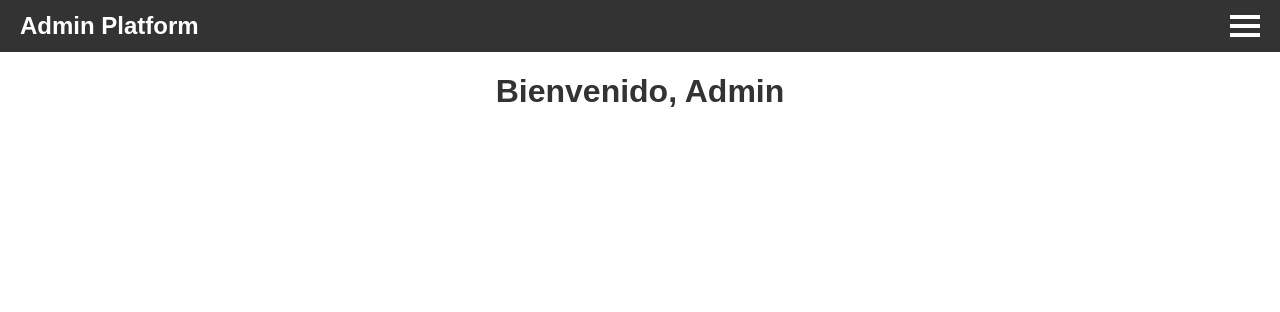
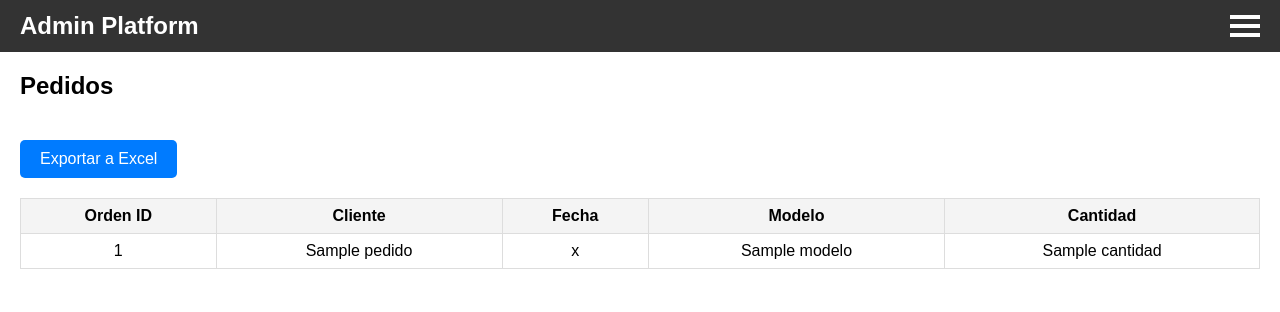
Before and after one commit to emilianoGGauna/lepuppyurns, a Flask app: page /adminplatform in a window 1280 px wide. Shown: the top 312 px of the page. Run offline with Flask 3, Linux system fonts and the light colour scheme; a database or web service that is not in the repository returns one stand-in record (values such as "Sample title").

Commit message:
Added updated templates, static files, and application changes

```diff
--- a/app.py
+++ b/app.py
@@ -1,4 +1,4 @@
-from flask import Flask, request, render_template, redirect, url_for, flash, request, jsonify
+from flask import Flask, request, render_template, redirect, url_for, flash, request, jsonify, send_file
 from functools import wraps
 from flask import session, redirect, url_for, flash
 import os
@@ -9,6 +9,7 @@ from PasswordManager import PasswordManager
 import hashlib
 from datetime import datetime
 import urllib.parse
+import pandas as pd
 
 # Configurar logging
 logging.basicConfig(level=logging.INFO, format="%(asctime)s - %(levelname)s - %(message)s")
@@ -362,10 +363,88 @@ def finalizar_compra():
 ## ADMIN PLATFORM
 ##------------------------------------------------------------------------------------------------------------------------------------------------------------------------------------------------------------------
 ##------------------------------------------------------------------------------------------------------------------------------------------------------------------------------------------------------------------
-@app.route("/adminplatform")
+from flask import Flask, render_template, request, send_file, flash, redirect, url_for
+from tempfile import NamedTemporaryFile
+
+@app.route("/export_pedidos", methods=["POST"])
+def export_pedidos():
+    try:
+        pedidos_collection = db["pedidos"]
+        pedidos = list(pedidos_collection.find({}))
+        pedidos_data = []
+        for pedido in pedidos:
+            for item in pedido["pedidos"]:
+                pedidos_data.append({
+                    "Orden ID": pedido.get("orden-id", "N/A"),
+                    "Cliente Nombre": pedido.get("cliente-nombre", "N/A"),
+                    "Fecha": pedido.get("time-stamp", "N/A"),
+                    "Modelo": item.get("modelo", "N/A"),
+                    "Cantidad": item.get("cantidad", "N/A"),
+                    **item.get("atributos", {})
+                })
+
+        df_pedidos = pd.DataFrame(pedidos_data)
+
+        # Usar un archivo temporal para guardar el Excel
+        with NamedTemporaryFile(delete=False, suffix=".xlsx") as temp_file:
+            df_pedidos.to_excel(temp_file.name, index=False)
+            temp_file_path = temp_file.name
+
+        return send_file(
+            temp_file_path,
+            as_attachment=True,
+            download_name="pedidos_filtrados.xlsx"
+        )
+    except Exception as e:
+        logger.error(f"Error al exportar pedidos: {e}")
+        flash("Ocurrió un error al exportar los pedidos.")
+        return redirect(url_for("adminplatform"))
+
+@app.route("/test_pedidos", methods=["GET"])
+def test_pedidos():
+    pedidos_collection = db["pedidos"]
+    pedidos = list(pedidos_collection.find({}))
+    return jsonify(pedidos)  # Devuelve los datos en formato JSON para verificar
+
+
+@app.route("/adminplatform", methods=["GET", "POST"])
 def adminplatform():
-    logger.info("Acceso a la plataforma de administración.")
-    return render_template("admin/adminplatform.html")
+    try:
+        # Access the "pedidos" collection in the database
+        pedidos_collection = db["pedidos"]
+        pedidos = list(pedidos_collection.find({}))  # Retrieve all orders
+
+        # Transform orders into a DataFrame for easier processing
+        pedidos_data = []
+        for pedido in pedidos:
+            for item in pedido["pedidos"]:
+                pedidos_data.append({
+                    "Orden ID": pedido.get("orden-id", "N/A"),
+                    "Cliente Nombre": pedido.get("cliente-nombre", "N/A"),
+                    "Fecha": pedido.get("time-stamp", "N/A"),
+                    "Modelo": item.get("modelo", "N/A"),
+                    "Cantidad": item.get("cantidad", "N/A"),
+                    **item.get("atributos", {})  # Include dynamic attributes as columns
+                })
+
+        # Create a pandas DataFrame
+        df_pedidos = pd.DataFrame(pedidos_data)
+
+        if request.method == "POST":
+            # Save DataFrame to Excel
+            excel_path = os.path.join(os.getcwd(), "pedidos_filtrados.xlsx")
+            df_pedidos.to_excel(excel_path, index=False)
+
+            # Send the file to the client as an attachment
+            return send_file(excel_path, as_attachment=True, download_name="pedidos_filtrados.xlsx")
+
+        # Render the orders in the HTML template
+        return render_template("admin/adminplatform.html", pedidos=df_pedidos.to_dict(orient="records"))
+
+    except Exception as e:
+        logger.error(f"Error in adminplatform: {e}")
+        flash("Ocurrió un error al cargar los pedidos.")
+        return redirect(url_for("login"))
 
 @app.route("/adminusuarios")
 def adminusuarios():
--- a/templates/admin/adminplatform.html
+++ b/templates/admin/adminplatform.html
@@ -52,10 +52,32 @@
         }
         .container {
             margin: 20px;
+        }
+        table {
+            width: 100%;
+            border-collapse: collapse;
+            margin-top: 20px;
+        }
+        table th, table td {
+            border: 1px solid #ddd;
+            padding: 8px;
             text-align: center;
         }
-        .container h1 {
-            color: #333;
+        table th {
+            background-color: #f4f4f4;
+        }
+        .btn-export {
+            margin-top: 20px;
+            padding: 10px 20px;
+            background-color: #007bff;
+            color: white;
+            border: none;
+            border-radius: 5px;
+            cursor: pointer;
+            font-size: 16px;
+        }
+        .btn-export:hover {
+            background-color: #0056b3;
         }
     </style>
     <script>
@@ -81,7 +103,34 @@
         </div>
     </div>
     <div class="container">
-        <h1>Bienvenido, Admin {{ admin_name }}</h1>
+        <h2>Pedidos</h2>
+        <!-- Form to export table data to Excel -->
+        <form method="POST" action="/export_pedidos">
+            <button type="submit" class="btn-export">Exportar a Excel</button>
+        </form>
+        <!-- Table displaying orders -->
+        <table>
+            <thead>
+                <tr>
+                    <th>Orden ID</th>
+                    <th>Cliente</th>
+                    <th>Fecha</th>
+                    <th>Modelo</th>
+                    <th>Cantidad</th>
+                </tr>
+            </thead>
+            <tbody>
+                {% for pedido in pedidos %}
+                <tr>
+                    <td>{{ pedido["Orden ID"] }}</td>
+                    <td>{{ pedido["Cliente Nombre"] }}</td>
+                    <td>{{ pedido["Fecha"] }}</td>
+                    <td>{{ pedido["Modelo"] }}</td>
+                    <td>{{ pedido["Cantidad"] }}</td>
+                </tr>
+                {% endfor %}
+            </tbody>
+        </table>
     </div>
 </body>
 </html>
--- a/templates/cliente/clientecatalogo.html
+++ b/templates/cliente/clientecatalogo.html
@@ -25,6 +25,7 @@
             font-size: 24px;
             flex: 1;
             text-align: left;
+            color: white;
         }
         .cart-icon {
             flex: 1;
@@ -117,6 +118,7 @@
         </div>
         <div class="menu">
             <a href="/clientecatalogo">Catálogo</a>
+            <a href="/clientecarrito">Carrito</a>
             <a href="/">Salir</a>
         </div>
     </div>
```
Also changed, not shown: requirements.txt (+3 -4 lines), templates/cliente/clientecarrito.html (+52 -8 lines), templates/cliente/clienteforms.html (+4 -3 lines).
